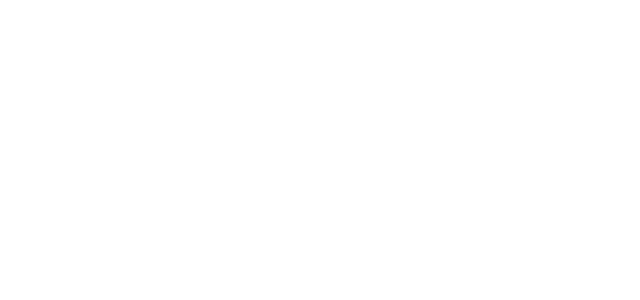
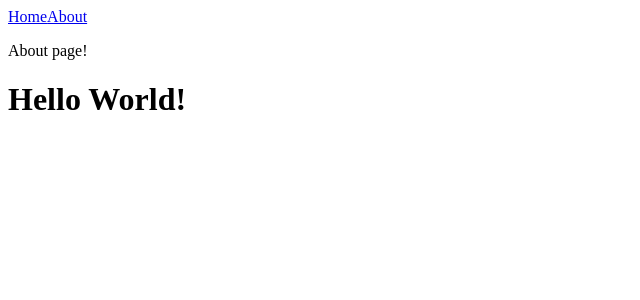
Before and after one commit to 20-8-21-1-14/Learn_Angular, an Angular app: page /about in a window 1280 px wide. Shown: the top 300 px of the page, without its empty margins (0-640 px from the left). Built offline with nearby package versions, Linux system fonts and the light colour scheme.

Commit message:
Fix Routing bugs

```diff
--- a/src/app/about/about.component.html
+++ b/src/app/about/about.component.html
@@ -1 +1,2 @@
 <p>About page!</p>
+<h1>Hello World!</h1>
--- a/src/app/app-routing.module.ts
+++ b/src/app/app-routing.module.ts
@@ -2,13 +2,11 @@
 import { Routes, RouterModule } from "@angular/router";
 import { AboutComponent } from "./about/about.component";
 import { HomeComponent } from "./home/home.component";
-import { PageNotFoundComponent } from "./page-not-found/page-not-found.component";
 
 const routes: Routes = [
     {path: '', component: HomeComponent},
     {path: 'home', component: HomeComponent},
-    {path: 'about', component: AboutComponent},
-    {path: 'pagenotfound', component: PageNotFoundComponent }
+    {path: 'about', component: AboutComponent}
 ];
 
 
@@ -17,4 +15,4 @@
     exports: [RouterModule]
 })
 
-export class AppRountingModule { }
+export class AppRoutingModule { }
--- a/src/app/app.component.html
+++ b/src/app/app.component.html
@@ -1 +1,3 @@
+<a routerLink="/home" routerLinkActive>Home</a>
+<a routerLink="/about" routerLinkActive>About</a>
 <router-outlet></router-outlet>
--- a/src/app/app.module.ts
+++ b/src/app/app.module.ts
@@ -1,6 +1,6 @@
 import { NgModule } from '@angular/core';
 import { BrowserModule } from '@angular/platform-browser';
-import { RouterModule } from '@angular/router';
+import { AppRoutingModule } from './app-routing.module';
 
 import { AppComponent } from './app.component';
 import { HomeComponent } from './home/home.component';
@@ -19,7 +19,7 @@
   imports: [
     BrowserModule,
     FormsModule,
-    RouterModule
+    AppRoutingModule
   ],
   providers: [],
   bootstrap: [AppComponent]
--- a/src/app/page-not-found/page-not-found.component.css
+++ b/src/app/page-not-found/page-not-found.component.css
@@ -290,7 +290,7 @@
   }
 }
 
-//keyframes
+
 @keyframes upndown {
   0% {
     transform: translateY(5px);
```
